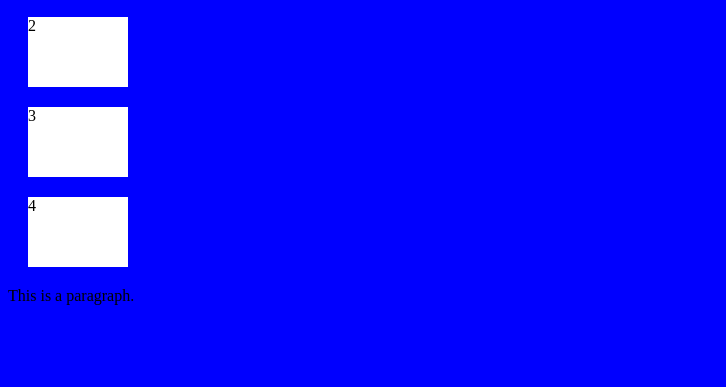
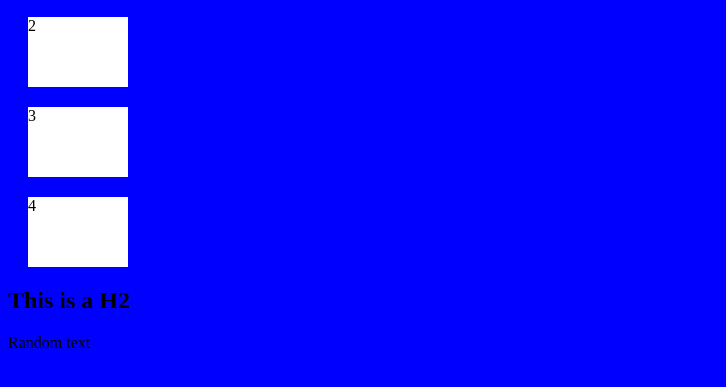
Before and after one commit to cristinabudea/TestWebsite, a plain HTML site: page index.html in a window 1280 px wide. Shown: the part 153-540 px from the top of the page, without its empty margins (0-726 px from the left). Drawn offline with Linux system fonts and the light colour scheme.

Commit message:
Test staged changes

```diff
--- a/index.html
+++ b/index.html
@@ -13,6 +13,7 @@
     <div>2</div>
     <div>3</div>
     <div>4</div>
-    <p>This is a paragraph.</p>
+    <h2>This is a H2</h2>
+    <p>Random text</p>
 </body>
 </html>
```
